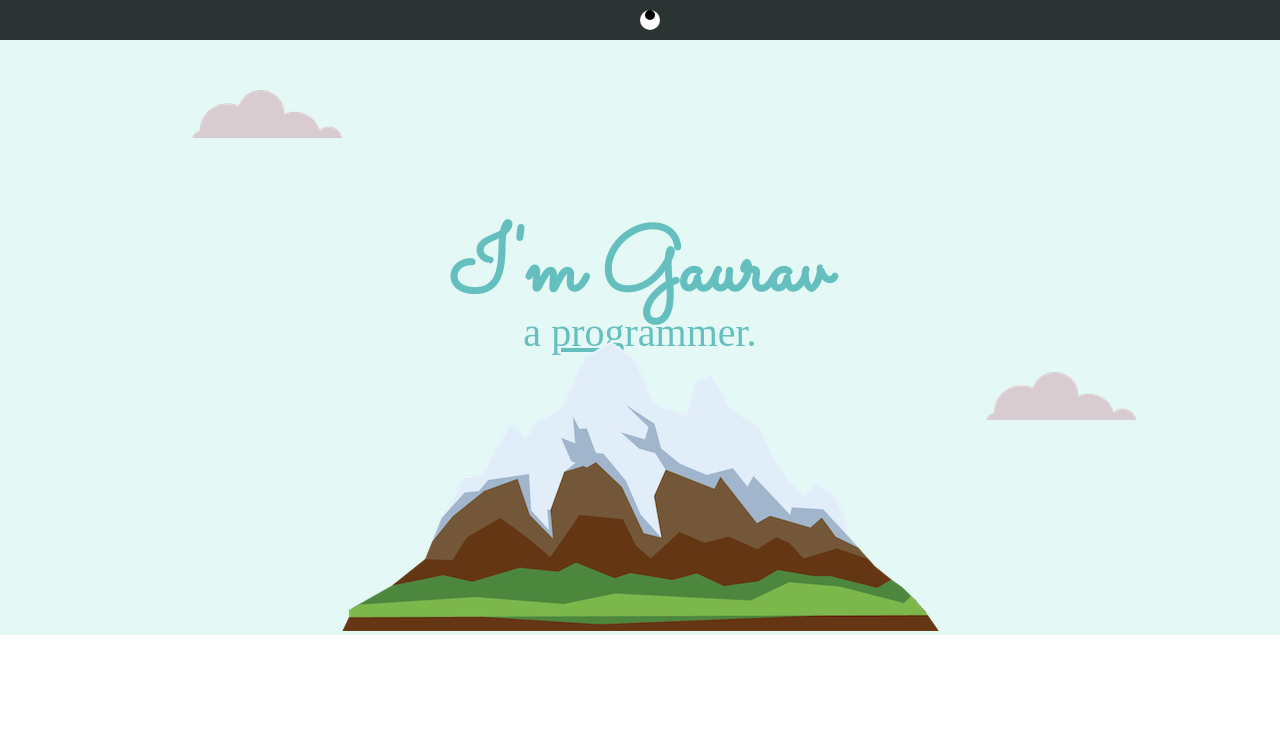
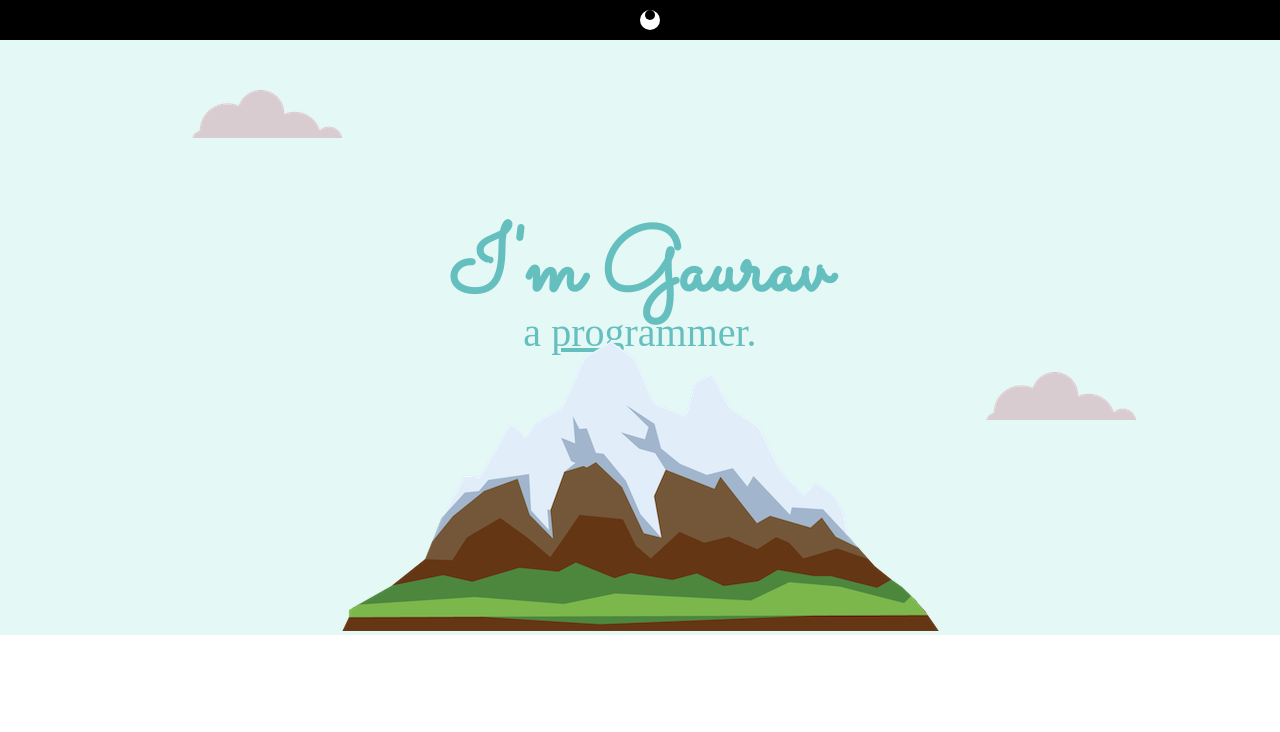
Before and after one commit to gaurav1021/profile, a plain HTML site: page index.html in a window 1280 px wide. Shown: the top 732 px of the page. Drawn offline with Linux system fonts and the light colour scheme.

Commit message:
rolling back
making navbar black again

```diff
--- a/index.html
+++ b/index.html
@@ -20,7 +20,7 @@
                     #eCont{
                               padding:10px;
                               width: 100vw;
-                              background-color: #2C3333;
+                              background-color: black;
                               display: flex;
                               justify-content: center;
 
```
